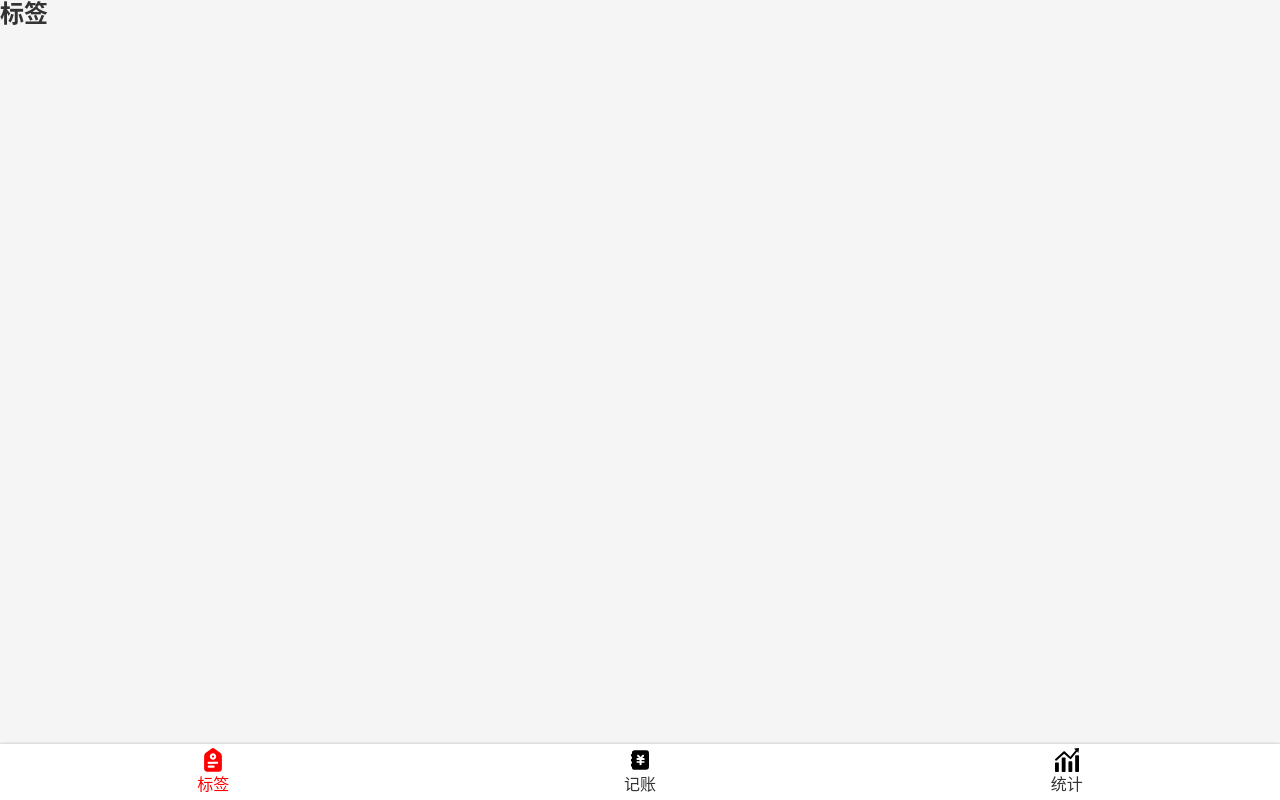
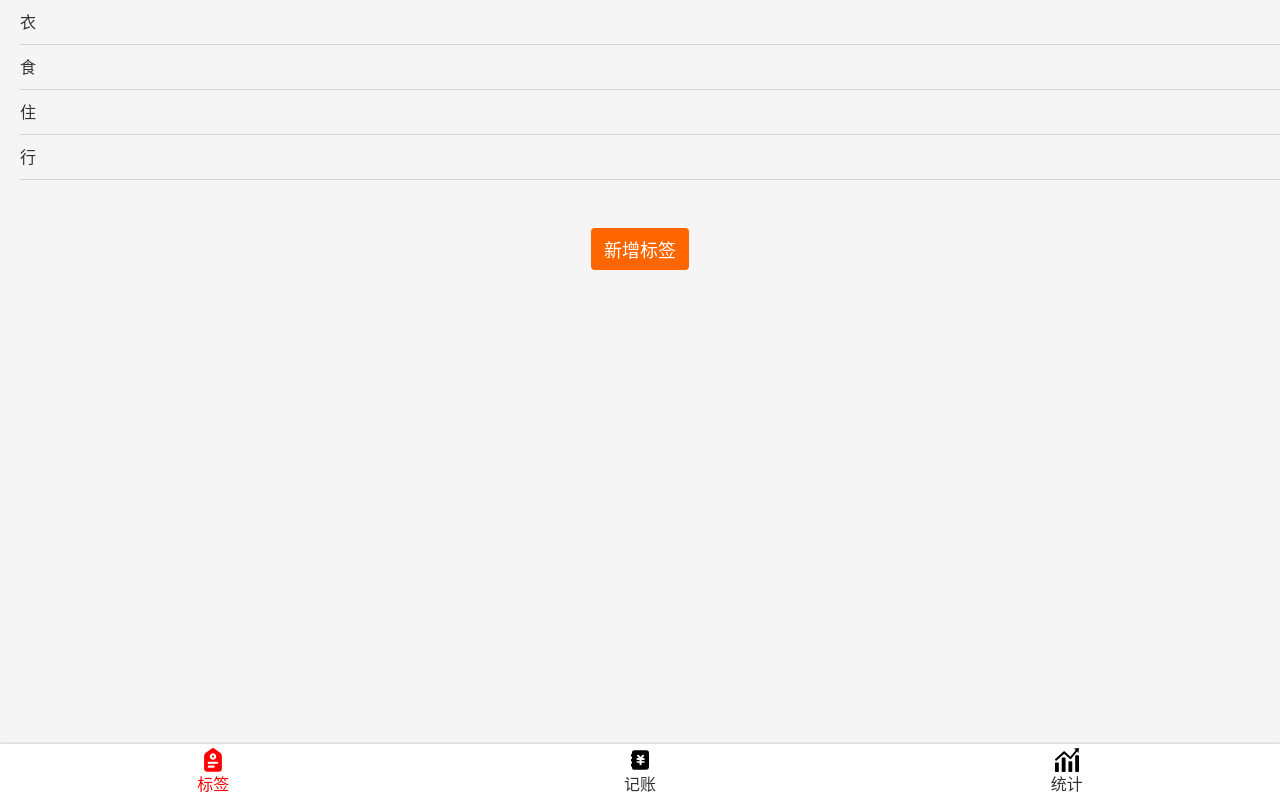
Before and after one commit to Layouwen/yixin-money-react, a React app: page /#/tags in a window 1280 px wide. Built offline with nearby package versions, Linux system fonts and the light colour scheme; the HTML template or start-up script is replaced by a standard one.

Commit message:
完成 tag list 的样式

```diff
--- a/src/index.scss
+++ b/src/index.scss
@@ -41,3 +41,15 @@
   height: 1em;
   vertical-align: -0.15em;
 }
+
+.clearfix::after {
+  content: '';
+  display: block;
+  clear: both;
+}
+
+.oneLine {
+  white-space: nowrap;
+  overflow: hidden;
+  text-overflow: ellipsis;
+}
--- a/src/views/Money/TagsSection.tsx
+++ b/src/views/Money/TagsSection.tsx
@@ -1,5 +1,5 @@
 import styled from 'styled-components';
-import React, {useState} from 'react';
+import React from 'react';
 import {useTags} from 'useTags';
 
 const Wrapper = styled.section`
--- a/src/views/Tags.tsx
+++ b/src/views/Tags.tsx
@@ -1,14 +1,63 @@
-import Layout from "../components/Layout";
-import React from "react";
+import Layout from '../components/Layout';
+import React from 'react';
 import {useTags} from 'useTags';
+import styled from 'styled-components';
+import Icon from '../components/Icon';
+
+const TagList = styled.ol`
+  font-size: 16px;
+  > li {
+    display: flex;
+    justify-content: space-between;
+    align-items: center;
+    line-height: 20px;
+    padding: 12px 16px 12px 0;
+    margin-left: 20px;
+    border-bottom: 1px solid #d5d5d9;
+  }
+`;
+
+const Button = styled.button`
+  padding: 8px 13px;
+  font-size: 18px;
+  border: none;
+  border-radius: 4px;
+  color: #fff;
+  background: #f60;
+`;
+
+const Center = styled.div`
+  display: flex;
+  flex-direction: column;
+  justify-content: center;
+  align-items: center;
+`;
+
+const Space = styled.div`
+  height: 16px;
+`
 
 function Tags() {
-    const {tags, setTags} = useTags()
-    return (
-        <Layout>
-            <h2>标签</h2>
-        </Layout>
-    );
+  const {tags, setTags} = useTags();
+  return (
+    <Layout>
+      <TagList>
+        {tags.map(tag =>
+          <li key={tag}>
+            <span className="oneLine">{tag}</span>
+            <Icon name="right"/>
+          </li>
+        )}
+      </TagList>
+      <Center>
+        <Space/>
+        <Space/>
+        <Space/>
+        <Button>新增标签</Button>
+        <Space/>
+      </Center>
+    </Layout>
+  );
 }
 
 export default Tags;
```
